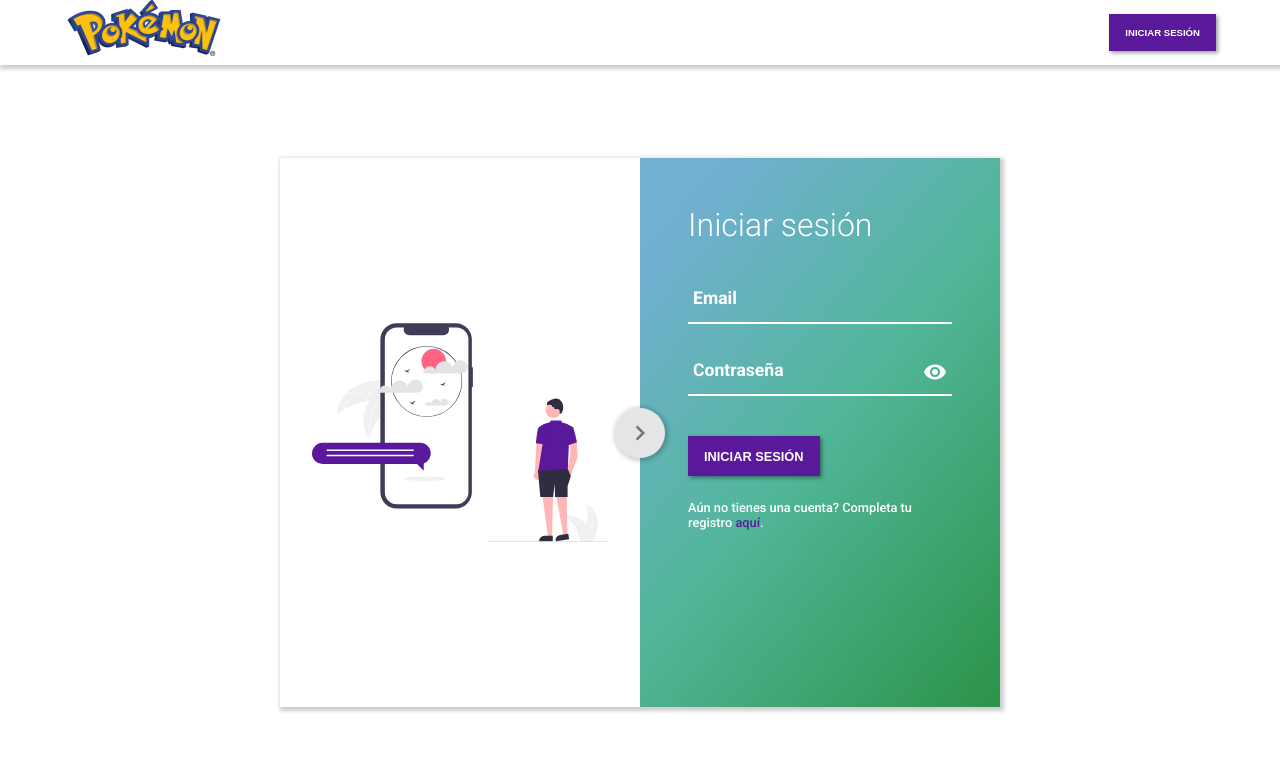
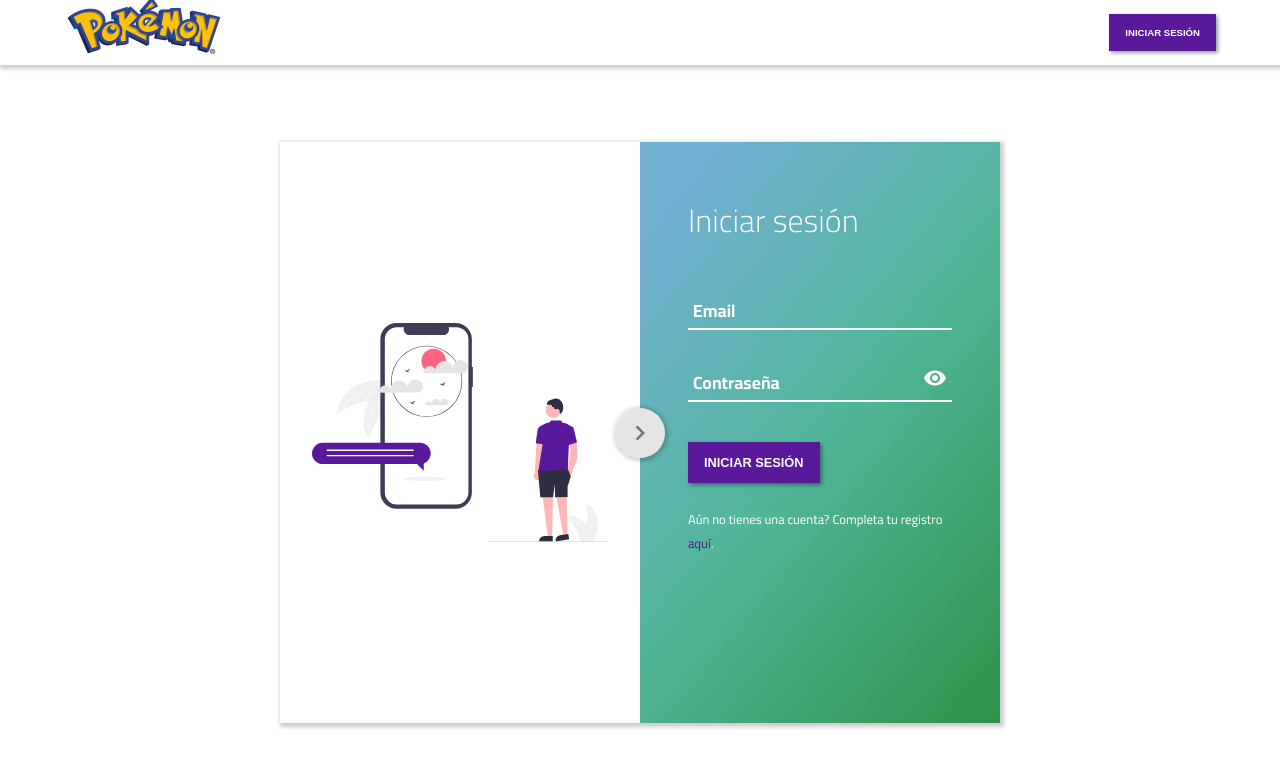
Before and after one commit to vjespinoza/pokeapp, a React (Create React App) app: page /login in a window 1280 px wide. Shown: the top 766 px of the page. Built offline with nearby package versions, Linux system fonts and the light colour scheme.

Commit message:
change font

```diff
--- a/public/index.html
+++ b/public/index.html
@@ -23,12 +23,7 @@
       work correctly both with client-side routing and a non-root public URL.
       Learn how to configure a non-root public URL by running `npm run build`.
     -->
-        <link rel="preconnect" href="https://fonts.googleapis.com" />
-        <link rel="preconnect" href="https://fonts.gstatic.com" crossorigin />
-        <link
-            href="https://fonts.googleapis.com/css2?family=Roboto:wght@300;400;500;700&display=swap"
-            rel="stylesheet"
-        />
+
         <link
             href="https://fonts.googleapis.com/icon?family=Material+Icons"
             rel="stylesheet"
--- a/src/components/showCase/showCase.elements.js
+++ b/src/components/showCase/showCase.elements.js
@@ -4,7 +4,6 @@ export const ShowCaseContainer = styled.main`
     display: block;
     width: 90%;
     margin: 65px auto;
-    font-family: "Cairo", sans-serif;
     line-height: 1.2;
 `;
 
--- a/src/styles/globalStyles.js
+++ b/src/styles/globalStyles.js
@@ -10,7 +10,8 @@ export const GlobalStyles = createGlobalStyle`
 
 body {
     color: ${(props) => props.theme.colors.font};
-    font-family: 'Roboto', sans-serif;
+    font-family: "Cairo", sans-serif;
+
 }
 
 h1, h2, h3, h4 {
```
